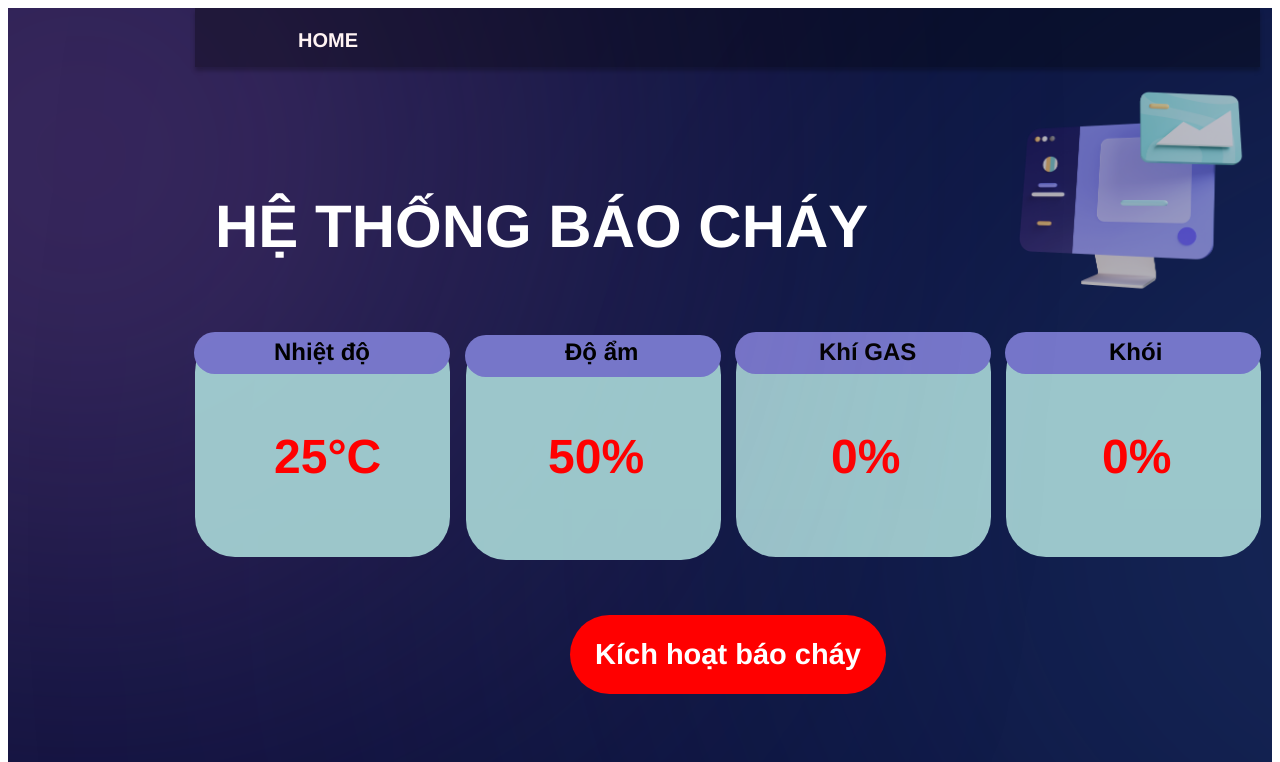
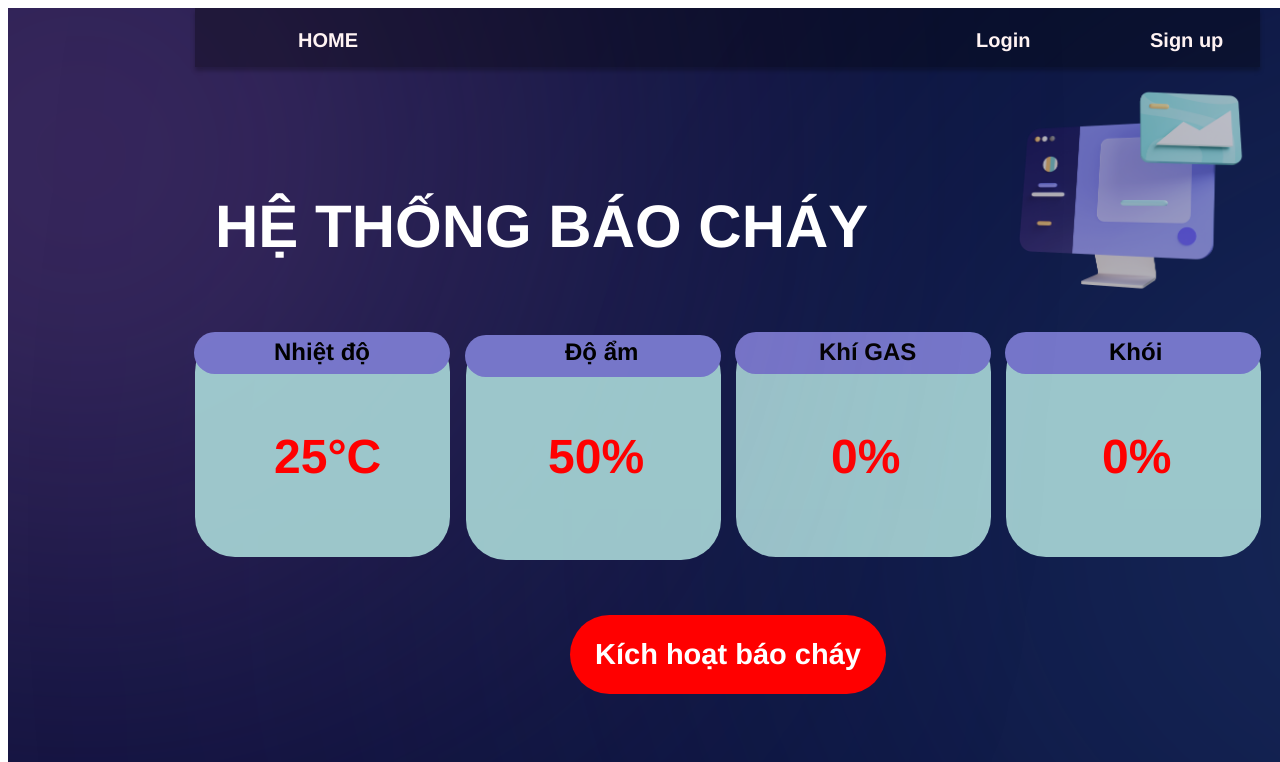
Before and after one commit to Noboroto/IOT-Fire-Alarm, a React (Create React App) app in the folder frontend/: page / in a window 1280 px wide. Shown: the top 762 px of the page. Built offline with nearby package versions, Linux system fonts and the light colour scheme.

Commit message:
adding scrollbar

```diff
--- a/frontend/src/App.js
+++ b/frontend/src/App.js
@@ -1,4 +1,7 @@
 import React from "react";
+// import { response } from 'express';
+// import { json } from 'express';
+// import e from 'express';
 // import MyButton from "./components/Button/MyButton";
 // import ObjectOther from "./components/ObjectOther/ObjectOther";
 import "./style.css";
@@ -17,6 +20,61 @@ import FormControl from '@mui/material/FormControl';
 import TextField from '@mui/material/TextField';
 import AccountCircle from '@mui/icons-material/AccountCircle';
 import { useState } from 'react';
+// const passport = require('passport');
+// const GoogleStrategy = require('passport-google-oauth20').Strategy;
+
+// passport.use(
+//   new GoogleStrategy(
+//     {
+//       clientID: '323611894793-41r6anitc3ihu29dutjb21s4t3ro43o6.apps.googleusercontent.com',
+//       clientSecret: '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',
+//       callbackURL: 'http://localhost:3000/auth/google/callback', // Điều chỉnh URL callback của bạn
+//     },
+//     (accessToken, refreshToken, profile, done) => {
+//       // Xử lý sau khi xác thực thành công, bạn có thể lưu thông tin người dùng vào cơ sở dữ liệu tại đây
+//       return done(null, profile);
+//     }
+//   )
+// );
+// const express = require('express');
+// const app = express();
+// const session = require('express-session');
+
+// // Sử dụng session middleware
+// app.use(session({ secret: 'your-secret-key', resave: false, saveUninitialized: true }));
+
+// // Khởi động Passport và gắn nó với session
+// app.use(passport.initialize());
+// app.use(passport.session());
+
+// // Đăng nhập bằng Google
+// app.get('/auth/google',
+//   passport.authenticate('google', { scope: ['profile'] })
+// );
+
+// // Xử lý sau khi xác thực thành công
+// app.get('/auth/google/callback',
+//   passport.authenticate('google', { failureRedirect: '/' }),
+//   (req, res) => {
+//     // Xác thực thành công, thực hiện chuyển hướng hoặc xử lý logic tiếp theo
+//     res.redirect('/dashboard'); // Điều hướng đến trang sau khi xác thực thành công
+//   }
+// );
+
+// // Đăng xuất
+// app.get('/logout', (req, res) => {
+//   req.logout();
+//   res.redirect('/');
+// });
+// app.get('/dashboard', (req, res) => {
+//   if (req.isAuthenticated()) {
+//     // Người dùng đã đăng nhập, cho phép truy cập trang Dashboard
+//     res.render('dashboard');
+//   } else {
+//     // Người dùng chưa đăng nhập, chuyển hướng về trang chính hoặc trang đăng nhập
+//     res.redirect('/');
+//   }
+// });
 const App = () => {
   const [name, setName] = React.useState();
   const [message, setMessage] = useState('');
@@ -120,9 +178,9 @@ const App = () => {
             <div className="navbar">
               <ul className="page">
                 <li className="link"><a href="" className="home-page">HOME</a></li>
-                {/* <li className="link"><a href="/about" className="about-page">About</a></li>
-                <li className="link"><a href="/" className="login">Login</a></li>
-                <li className="link"><a href="/" className="signup">Sign up</a></li> */}
+                {/* <li className="link"><a href="/about" className="about-page">About</a></li> */}
+                <li className="link"><a href="/auth/google" className="login">Login</a></li>
+                <li className="link"><a href="/logout" className="signup">Sign up</a></li>
               </ul>
             </div>
 
--- a/frontend/src/style.css
+++ b/frontend/src/style.css
@@ -1,9 +1,14 @@
+.body{
+  display: flex;
+  flex-wrap: nowrap;
+  overflow-x: scroll;
+}
 .app {
     background-color: #0a0f39;
     display: flex;
     flex-direction: row;
     justify-content: center;
-    width: 100%;
+    width: 100vw;
   }
 
   .app .div {
```
